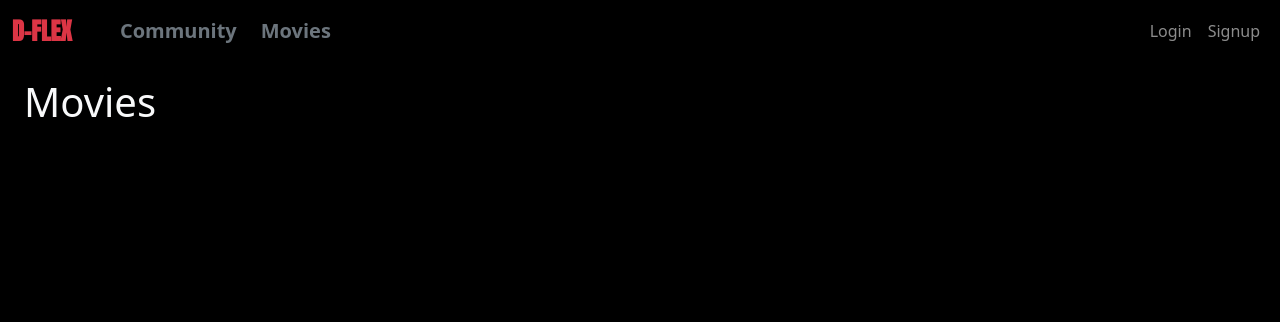
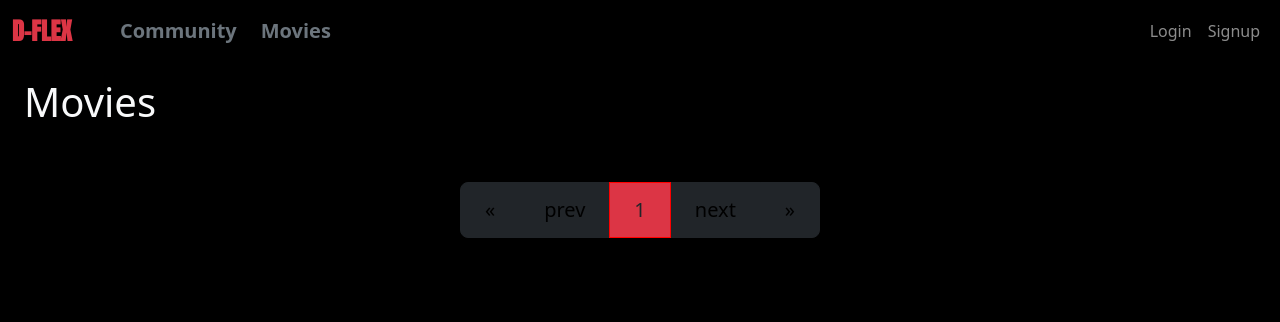
Before and after one commit to windy825/D-FLEX, a Django app: page /movies/ in a window 1280 px wide. Shown: the top 322 px of the page. Run offline with Django 3.2, Linux system fonts and the light colour scheme; data that the repository does not hold is empty; some libraries are stand-ins or nearby versions.

Commit message:
pagination

```diff
--- a/movies/views.py
+++ b/movies/views.py
@@ -1,6 +1,8 @@
 from django.shortcuts import render, get_object_or_404, redirect
 from django.shortcuts import get_object_or_404, redirect, render
 from django.views.decorators.http import require_safe, require_http_methods, require_POST
+
+from django.core.paginator import Paginator
 
 from movies.forms import ReviewForm
 from .models import Movie, Review
@@ -9,9 +11,19 @@ from .models import Movie, Review
 # path('', views.movies),
 @require_safe
 def movies(request):
-    movies = Movie.objects.all().order_by('-release_date')
+    # movies = Movie.objects.all().order_by('-release_date')
+    # context = {
+    #     'movies': movies
+    # }
+    # return render(request, 'movies/movies.html', context)
+
+    page = request.GET.get('page', '1')
+    movies = Movie.objects.order_by('-release_date')
+    MOVIES_PER_PAGE = 40
+    paginator = Paginator(movies, MOVIES_PER_PAGE)
+    page_movies = paginator.get_page(page)
     context = {
-        'movies': movies
+        'movies': page_movies
     }
     return render(request, 'movies/movies.html', context)
 
--- a/templates/accounts/profile.html
+++ b/templates/accounts/profile.html
@@ -25,6 +25,8 @@
 
 
 {% block content %}
+<div class="container-fluid px-4">
+  <h1 class="text-light">Profile</h1>
   <div class="container my-5 bg-dark-secondary">
     <!-- username -->
     <div class="container border-bottom p-3">
@@ -109,4 +111,5 @@
       </div>
     </div>
   </div>
+</div>
 {% endblock %}
--- a/templates/articles/articles.html
+++ b/templates/articles/articles.html
@@ -1,7 +1,9 @@
 {% extends 'base.html' %}
 
 {% block content %}
-<div class="container bg-dark p-2">
+<div class="container-fluid px-4">
+  <h1 class="text-light">Community</h1>
+  <div class="container bg-dark p-2 my-5">
     <table class="table table-hover bg-dark rounded">
       <!-- thead -->
       <thead>
@@ -59,6 +61,7 @@
       <a href="{% url 'articles:article_create' %}" class="btn btn-danger fw-bold fs-5 px-3 text-spacing">Create</a>
     </div>
   </div>
+</div>
 {% endblock %}
 
 
--- a/templates/movies/movies.html
+++ b/templates/movies/movies.html
@@ -19,6 +19,69 @@
     </a>
   </div>
   {% endfor %}
+
+
+
+  <div class="container-fluid">
+    <ul class="pagination pagination-lg justify-content-center py-5 pagination-custom">
+      <!-- 맨처음 -->
+      {% if 1 == movies.number %}
+      <li class="page-item disabled">
+        <a href="#" class="page-link" tabindex="-1" aria-disabled="true"><span aria-hidden="true">&laquo;</span></a>
+      </li>
+      {% else %}
+      <li class="page-item">
+        <a href="?page=1" class="page-link"><span aria-hidden="true">&laquo;</span></a>
+      </li>
+      {% endif %}
+      <!-- 이전 페이지 -->
+      {% if movies.has_previous %}
+      <li class="page-item">
+        <a href="?page={{ movies.previous_page_number }}" class="page-link">prev</a>
+      </li>
+      {% else %}
+      <li class="page-item disabled">
+        <a href="#" class="page-link" tabindex="-1" aria-disabled="true">prev</a>
+      </li>
+      {% endif %}
+      <!-- 페이지 리스트 -->
+      {% for page_number in movies.paginator.page_range %}
+        {% if page_number >= movies.number|add:-5 and page_number <= movies.number|add:5 %}
+          {% if page_number == movies.number %}
+          <li class="page-item active" aria-current="page">
+            <a href="?page={{ page_number }}" class="page-link">{{ page_number }}</a>
+          </li>
+          {% else %}
+          <li class="page-item">
+            <a href="?page={{ page_number }}" class="page-link">{{ page_number }}</a>
+          </li>
+          {% endif %}
+        {% endif %}
+      {% endfor %}
+      <!-- 다음 페이지 -->
+      {% if movies.has_next %}
+      <li class="page-item">
+        <a href="?page={{ movies.next_page_numger }}" class="page-link">next</a>
+      </li>
+      {% else %}
+      <li class="page-item disabled">
+        <a href="#" class="page-link" tabindex="-1" aria-disabled="true">next</a>
+      </li>
+      {% endif %}
+      <!-- 마지막 -->
+      {% if movies.paginator.num_pages != movies.number %}
+      <li class="page-item">
+        <a href="?page={{ movies.paginator.num_pages }}" class="page-link"><span aria-hidden="true">&raquo;</span></a>
+      </li>
+      {% else %}
+      <li class="page-item disabled">
+        <a href="#" class="page-link" tabindex="-1" aria-disabled="true"><span aria-hidden="true">&raquo;</span></a>
+      </li>
+      {% endif %}
+    </ul>
+  </div>
+
+
 
   </div>
 </div>
@@ -56,6 +119,26 @@
   .movie-card:hover .movie-info {
     opacity: 1;
     top: 50%;
+  }
+
+  .pagination-custom > li > a {
+    background-color: #212529;
+    color: #dc3545;
+    border: 1px solid #212529;
+  }
+  .pagination-custom > li {
+    --bs-pagination-hover-color: #212529!important;
+    --bs-pagination-hover-bg: #dc3545!important;
+    --bs-pagination-hover-border-color: #dc3545!important;
+    --bs-pagination-focus-color: #212529!important;
+    --bs-pagination-focus-bg: #dc3545!important;
+    --bs-pagination-focus-box-shadow: 0 0 0 0.25rem rgba(220, 53, 69, 0.25)!important;
+    --bs-pagination-active-color: #212529!important;
+    --bs-pagination-active-bg: #dc3545!important;
+    --bs-pagination-active-border-color: red!important;
+    --bs-pagination-disabled-color: #000!important;
+    --bs-pagination-disabled-bg: #212529!important;
+    --bs-pagination-disabled-border-color: #212529!important;
   }
 </style>
 {% endblock %}
```
Also changed, not shown: templates/movies/movie_detail.html (+80 -0 lines). Lines whose indentation alone changed are shown as unchanged.
